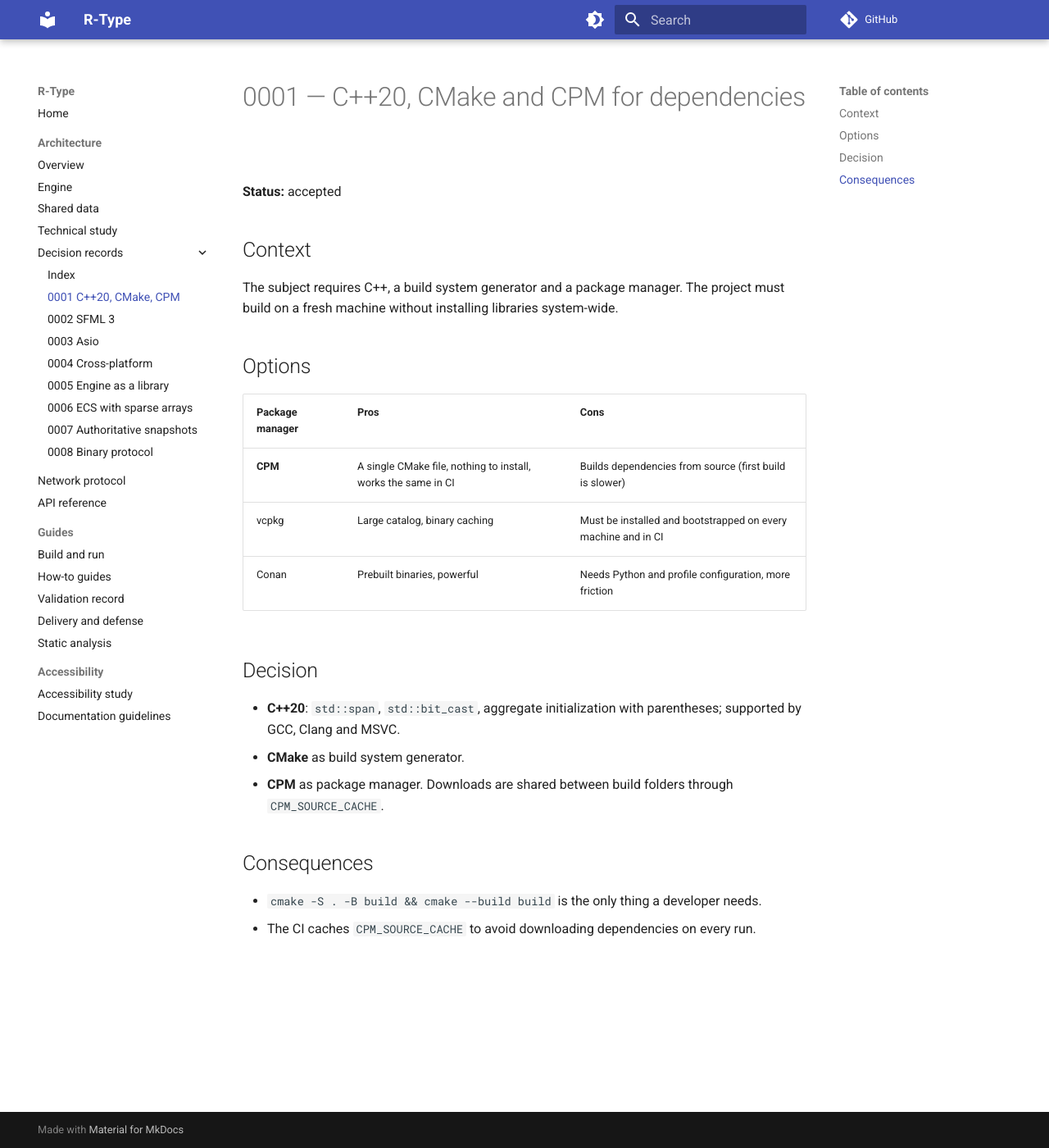
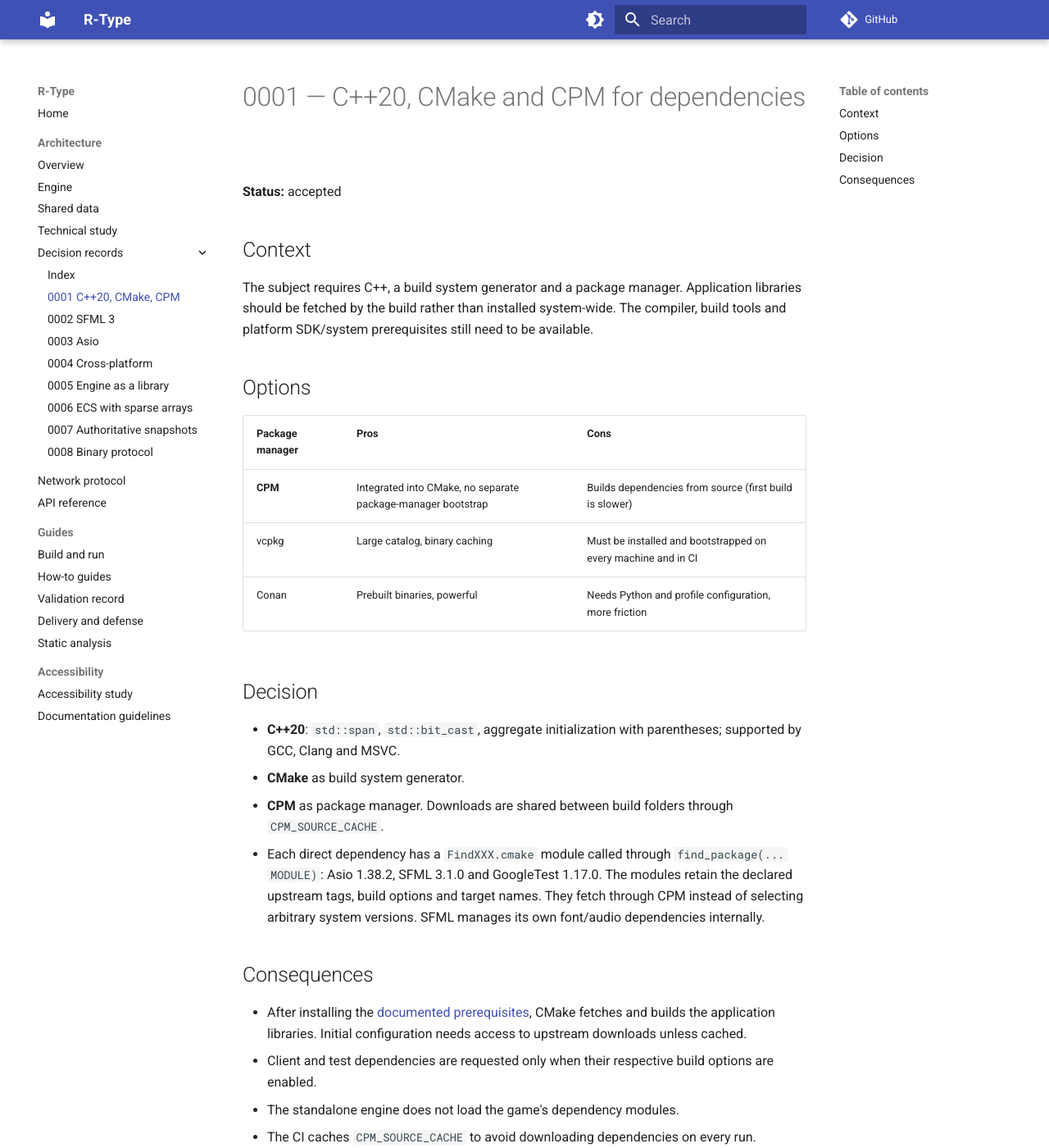
Before and after one commit to Nivek-Hyn/epitech-rtype, an MkDocs documentation site: the page built from docs/adr/0001-cpp20-cmake-cpm.md, in a window 1280 px wide and 1400 px high. Shown: the whole window at 82% size. Built offline with MkDocs 1.6.1 and Material for MkDocs 9.7.7, drawn with Linux system fonts in a browser that asks for light colours; comment, search, counter and statistics services are not loaded.

Commit message:
build: organize dependency setup by library

```diff
--- a/docs/adr/0001-cpp20-cmake-cpm.md
+++ b/docs/adr/0001-cpp20-cmake-cpm.md
@@ -3,13 +3,14 @@
 **Status:** accepted
 
 ## Context
-The subject requires C++, a build system generator and a package manager. The project must build
-on a fresh machine without installing libraries system-wide.
+The subject requires C++, a build system generator and a package manager. Application libraries
+should be fetched by the build rather than installed system-wide. The compiler, build tools and
+platform SDK/system prerequisites still need to be available.
 
 ## Options
 | Package manager | Pros | Cons |
 |---|---|---|
-| **CPM** | A single CMake file, nothing to install, works the same in CI | Builds dependencies from source (first build is slower) |
+| **CPM** | Integrated into CMake, no separate package-manager bootstrap | Builds dependencies from source (first build is slower) |
 | vcpkg | Large catalog, binary caching | Must be installed and bootstrapped on every machine and in CI |
 | Conan | Prebuilt binaries, powerful | Needs Python and profile configuration, more friction |
 
@@ -17,7 +18,14 @@ on a fresh machine without installing libraries system-wide.
 - **C++20**: `std::span`, `std::bit_cast`, aggregate initialization with parentheses; supported by GCC, Clang and MSVC.
 - **CMake** as build system generator.
 - **CPM** as package manager. Downloads are shared between build folders through `CPM_SOURCE_CACHE`.
+- Each direct dependency has a `FindXXX.cmake` module called through `find_package(... MODULE)`:
+  Asio 1.38.2, SFML 3.1.0 and GoogleTest 1.17.0. The modules retain the declared upstream tags,
+  build options and target names. They fetch through CPM instead of selecting arbitrary system versions.
+  SFML manages its own font/audio dependencies internally.
 
 ## Consequences
-- `cmake -S . -B build && cmake --build build` is the only thing a developer needs.
+- After installing the [documented prerequisites](../build-and-run.md), CMake fetches and builds
+  the application libraries. Initial configuration needs access to upstream downloads unless cached.
+- Client and test dependencies are requested only when their respective build options are enabled.
+- The standalone engine does not load the game's dependency modules.
 - The CI caches `CPM_SOURCE_CACHE` to avoid downloading dependencies on every run.
```
Also changed, not shown: docs/build-and-run.md (+3 -1 lines), docs/validation.md (+3 -0 lines), 4 other files.
